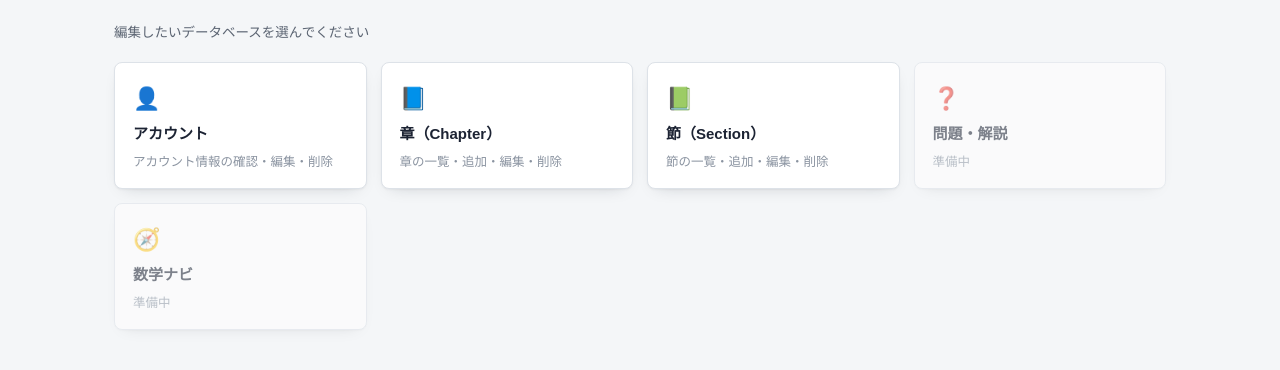
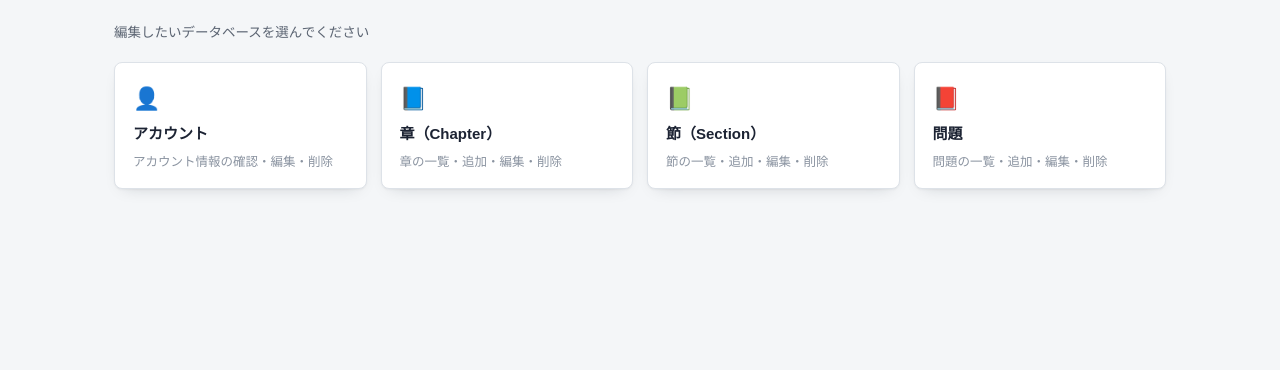
Before and after one commit to sian-ka-suiso/OXquiz, a PHP site: page /ctrl_admin/admin.php in a window 1280 px wide. Shown: the part 115-485 px from the top of the page. Run offline with PHP 8.4, Linux system fonts and the light colour scheme; the visitor is signed in with stand-in values (Sample User, id 1); data that the repository does not hold is empty; a stand-in replaces the project's code that opens the database connection; some libraries are stand-ins or nearby versions.

Commit message:
クエスチョンページボタンの有効化

```diff
--- a/view_admin/admin.php
+++ b/view_admin/admin.php
@@ -39,16 +39,11 @@
                 <span class="menu-card-title">節（Section）</span>
                 <span class="menu-card-desc">節の一覧・追加・編集・削除</span>
             </a>
-            <span class="menu-card is-disabled" title="未実装のページです">
-                <span class="menu-card-icon">❓</span>
-                <span class="menu-card-title">問題・解説</span>
-                <span class="menu-card-desc">準備中</span>
-            </span>
-            <span class="menu-card is-disabled" title="未実装のページです">
-                <span class="menu-card-icon">🧭</span>
-                <span class="menu-card-title">数学ナビ</span>
-                <span class="menu-card-desc">準備中</span>
-            </span>
+            <a class="menu-card" href="../ctrl_admin/question.php" title="問題（Question）の一覧確認・追加">
+                <span class="menu-card-icon">📕</span>
+                <span class="menu-card-title">問題</span>
+                <span class="menu-card-desc">問題の一覧・追加・編集・削除</span>
+            </a>
         </div>
     </div>
 </body>
```
